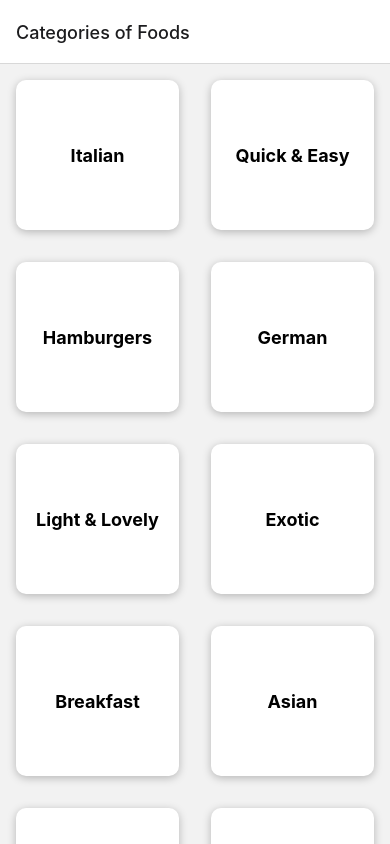
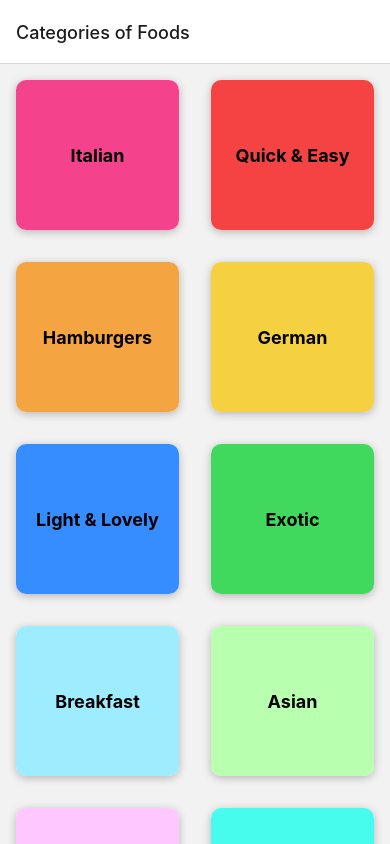
Before and after one commit to anuragshrestha/MenuApp, a React Native app: screen / in a window 390 px wide. Built offline with nearby package versions, Linux system fonts and the light colour scheme.

Commit message:
updated Categories screen file

```diff
--- a/screens/CategoriesScreen.js
+++ b/screens/CategoriesScreen.js
@@ -1,19 +1,32 @@
- import CategoryGridTile from '../components/CategoryGridTile';
-import {CATEGORIES} from '../data/dummy-data';
-import { FlatList } from 'react-native';
+import CategoryGridTile from "../components/CategoryGridTile";
+import { CATEGORIES } from "../data/dummy-data";
+import { FlatList } from "react-native";
 
-  function renderCategoryItem(itemData){
-    return(
-        <CategoryGridTile title={itemData.item.title} color={itemData.item.id}/>
-    )
+
+
+function CategoriesScreen({navigation}) {
+
+  function renderCategoryItem(itemData) {
+
+    function pressHandler(){
+        navigation.navigate('Details of food');
+    }
+
+
+    return (
+      <CategoryGridTile title={itemData.item.title} color={itemData.item.color} onPress = {pressHandler}/>
+    );
   }
 
 
- function CategoriesScreen(){
-  return(
- <FlatList data={CATEGORIES} keyExtractor={(item) => item.id} renderItem={renderCategoryItem}
-  numColumns={2}/>
-  )
- }
+  return (
+    <FlatList
+      data={CATEGORIES}
+      keyExtractor={(item) => item.id}
+      renderItem={renderCategoryItem}
+      numColumns={2}
+    />
+  );
+}
 
-  export default CategoriesScreen;
+export default CategoriesScreen;
```
